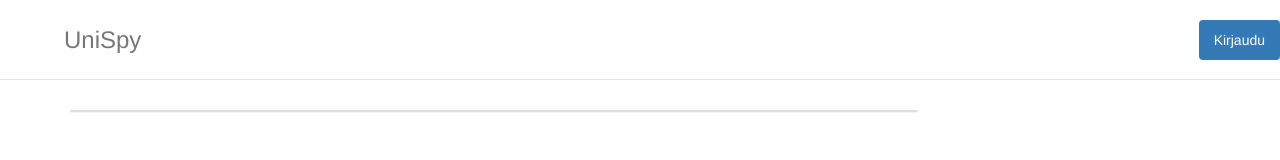
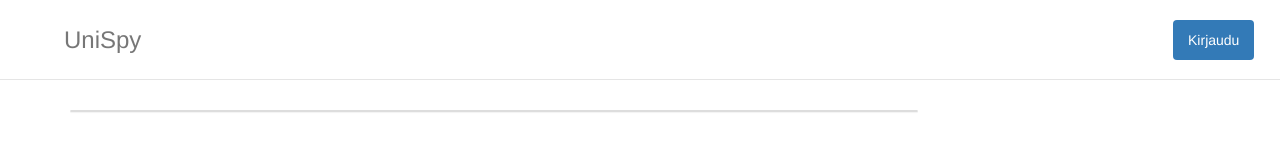
Before and after one commit to UniSpy/UniSpy, a website: page app/index.html in a window 1280 px wide. Drawn offline with nearby package versions, Linux system fonts and the light colour scheme; some packages are replaced by stand-ins of ours; files that its build step writes are made by us from their sources.

Commit message:
move login-button to the left

```diff
--- a/app/styles/main.css
+++ b/app/styles/main.css
@@ -60,6 +60,10 @@ body {
   margin-top: 28px;
 }
 
+.nav-pills {
+  margin-right: 2%;
+}
+
 /* Responsive: Portrait tablets and up */
 @media screen and (min-width: 768px) {
   /* Remove the padding we set earlier */
```
